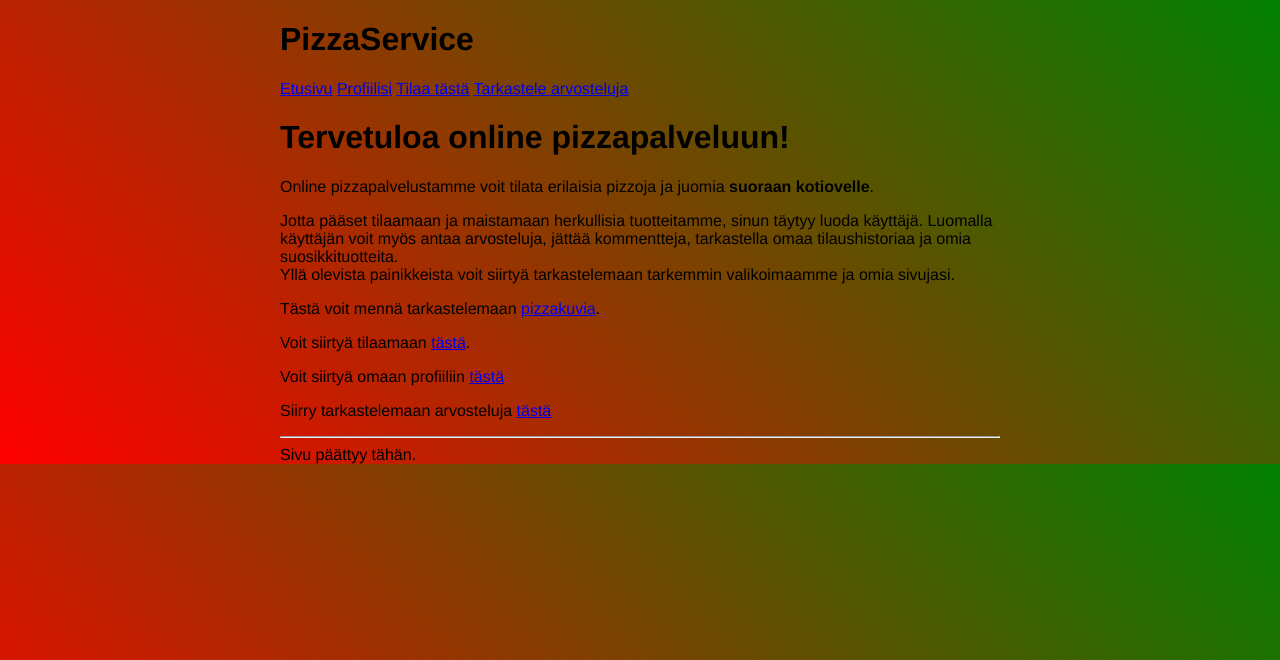
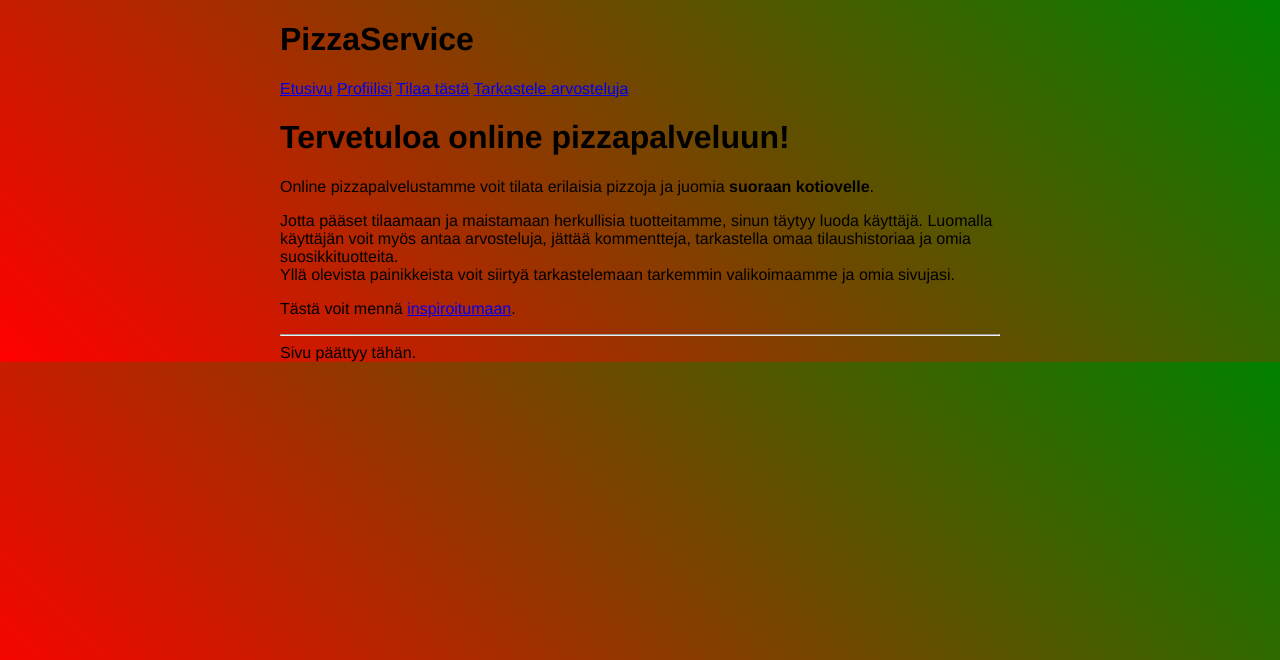
Before and after one commit to lottatan/pizzaservice, a Flask app: page / in a window 1280 px wide. Shown: the top 660 px of the page. Run offline with Flask 3, Linux system fonts and the light colour scheme.

Commit message:
hienosäätöä

```diff
--- a/kommentit.py
+++ b/kommentit.py
@@ -27,4 +27,4 @@ def add_rating(rating):
 def get_average_rating():
     sql = text("SELECT ROUND(AVG(rating),0) as avg_rating FROM ratings")
     result = db.session.execute(sql)
-    return result.fetchone()
+    return result.fetchone()[0]
--- a/orders.py
+++ b/orders.py
@@ -80,7 +80,7 @@ def add_drink_order(list):
 def user_total_spending(username):
     sql = text("SELECT SUM(amount) FROM orders WHERE username=:username")
     result = db.session.execute(sql, {"username": username})
-    return result.fetchone()
+    return result.fetchone()[0]
 
 def all_user_orders(username):
     sql = text("SELECT amount, ordered FROM orders WHERE username=:username")
@@ -90,9 +90,9 @@ def all_user_orders(username):
 def get_favorite_pizza(username):
     sql = text("SELECT pizza FROM pizza_orders WHERE username=:username GROUP BY pizza ORDER BY COUNT(pizza) DESC LIMIT 1")
     result = db.session.execute(sql, {"username": username})
-    return result.fetchone()
+    return result.fetchone()[0]
 
 def get_favorite_drink(username):
     sql = text("SELECT drink FROM drink_orders WHERE username=:username GROUP BY drink ORDER BY COUNT(drink) DESC LIMIT 1")
     result = db.session.execute(sql, {"username": username})
-    return result.fetchone()
+    return result.fetchone()[0]
--- a/templates/etusivu.html
+++ b/templates/etusivu.html
@@ -13,17 +13,8 @@ Luomalla käyttäjän voit myös antaa arvosteluja, jättää kommentteja, tarka
 <br> Yllä olevista painikkeista voit siirtyä tarkastelemaan tarkemmin valikoimaamme ja omia sivujasi.
 
 <p>
-Tästä voit mennä tarkastelemaan <a href="https://fi.images.search.yahoo.com/yhs/search;_ylt=AwrIQZJ3OtJjNDAA3zKHLgx.;_ylu=Y29sbwMEcG9zAzEEdnRpZAMEc2VjA3BpdnM-?p=pizza&type=Y219_F163_204671_120722&hsimp=yhs-freshy&hspart=tro&ei=UTF-8&fr=yhs-tro-freshy">pizzakuvia</a>.
+Tästä voit mennä <a href="https://fi.images.search.yahoo.com/yhs/search;_ylt=AwrIQZJ3OtJjNDAA3zKHLgx.;_ylu=Y29sbwMEcG9zAzEEdnRpZAMEc2VjA3BpdnM-?p=pizza&type=Y219_F163_204671_120722&hsimp=yhs-freshy&hspart=tro&ei=UTF-8&fr=yhs-tro-freshy">inspiroitumaan</a>.
 
-<p>
-Voit siirtyä tilaamaan <a href="http://127.0.0.1:5000/order">tästä</a>.
-
-<p>
-Voit siirtyä omaan profiiliin <a href="http://127.0.0.1:5000/profile">tästä</a>
-</p>
-
-<p>
-Siirry tarkastelemaan arvosteluja <a href="http://127.0.0.1:5000/comments">tästä</a>
 
 </p>
 <hr>
--- a/templates/profile.html
+++ b/templates/profile.html
@@ -2,8 +2,6 @@
 {% extends "layout.html" %}
 {% block title %}Profile{% endblock %}
 {% block content %}
-
-<a href="http://127.0.0.1:5000/">Takaisin</a>
 
 {% if session.username %}
 <p>Hei {{ session.username }} !</p>
```
Also changed, not shown: templates/personal_stats.html (+8 -6 lines).
